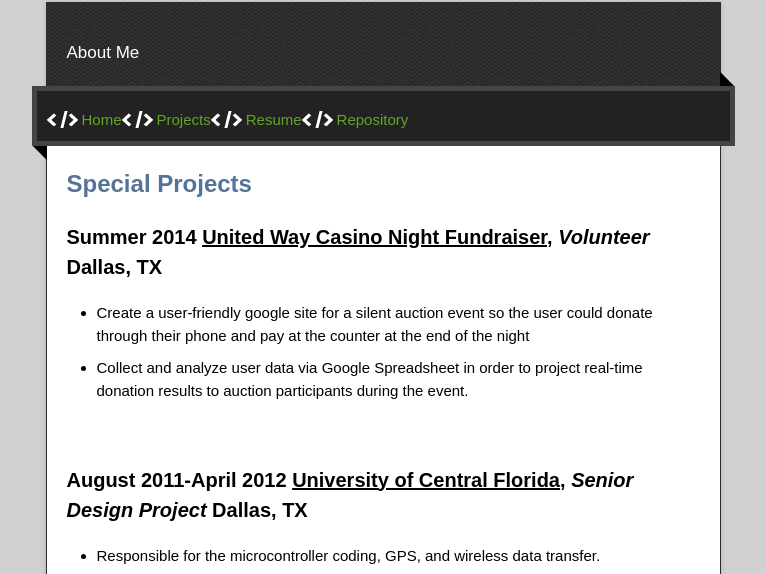
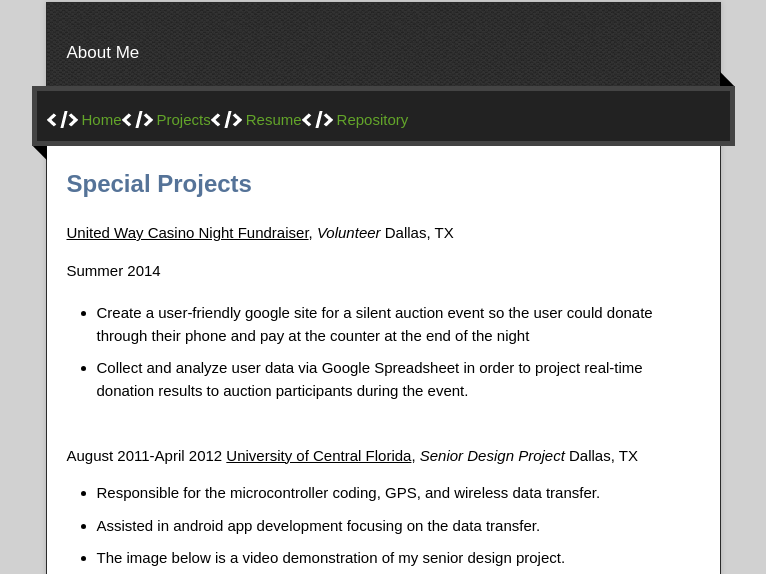
Before and after one commit to SheltonKevin/Home, a plain HTML site: page index.html in a window 1280 px wide. Both pictures are taken after a click on the link "Projects". Shown: the part 128-702 px from the top of the page, without its empty margins (257-1023 px from the left). Drawn offline with nearby package versions, Linux system fonts and the light colour scheme.

Commit message:
Update index.html

```diff
--- a/index.html
+++ b/index.html
@@ -90,13 +90,14 @@
 <!--- THis is the project section of the page -->
 <div id="projects">
   <H2>Special Projects</H2>
-  <h3>Summer 2014 <u>United Way Casino Night Fundraiser</u>, <i>Volunteer</i>    Dallas, TX</h3>
+  <u>United Way Casino Night Fundraiser</u>, <i>Volunteer</i>    Dallas, TX
+  <p>Summer 2014</p>
   <ul>
     <li>Create a user-friendly google site for a silent auction event so the user could donate through their phone and pay at the counter at the end of the night</li>
     <li>Collect and analyze user data via Google Spreadsheet in order to project real-time donation results to auction participants during the event. </li>
   </ul>
   <br>
-  <h3>August 2011-April 2012   <u>University of Central Florida</u>, <i>Senior Design Project</i>    Dallas, TX</h3>
+  August 2011-April 2012   <u>University of Central Florida</u>, <i>Senior Design Project</i>    Dallas, TX
   <ul>
     <li>Responsible for the microcontroller coding, GPS, and wireless data transfer.</li>
     <li>Assisted in android app development focusing on the data transfer. </li>
```
